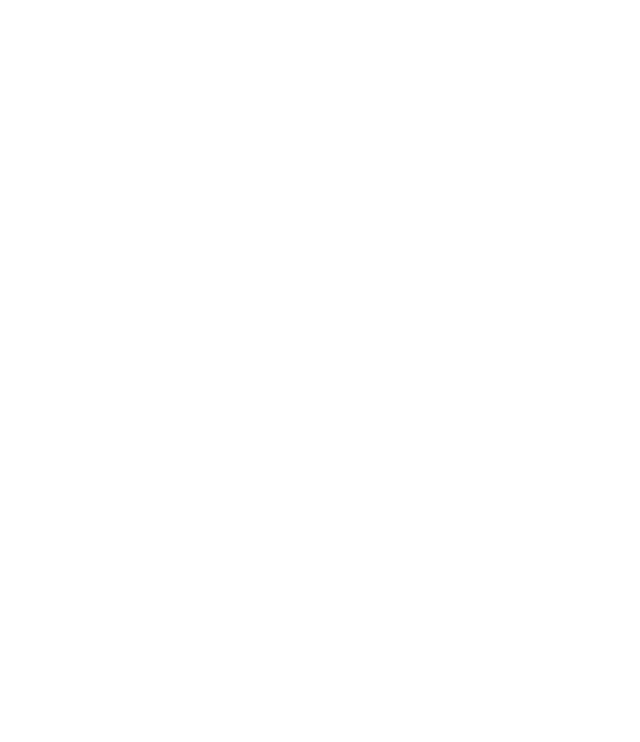
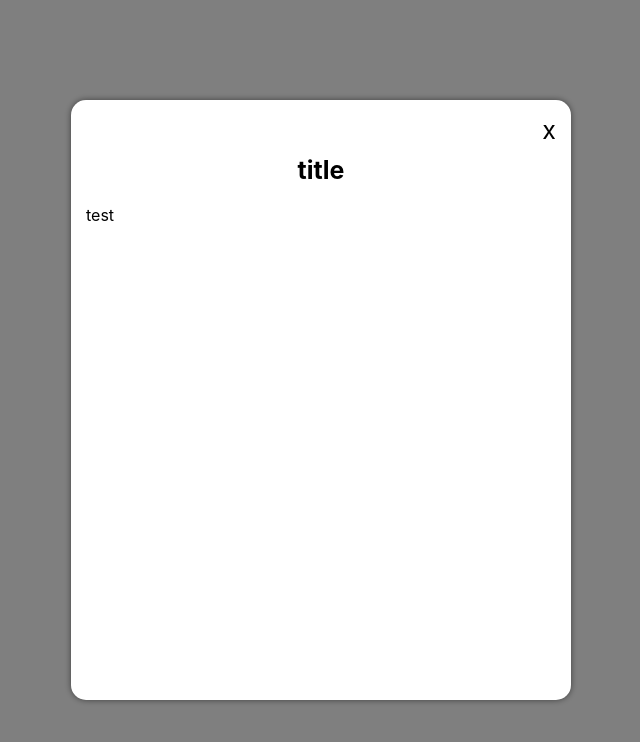
Before and after one commit to Literacy-Improvement-Project/nextjs, a Next.js app: page /modal in a window 1280 px wide. Shown: the top 742 px of the page, without its empty margins (319-959 px from the left). Built offline with nearby package versions, Linux system fonts and the light colour scheme.

Commit message:
testmodule

```diff
--- a/components/organism/Modal/Modal.js
+++ b/components/organism/Modal/Modal.js
@@ -29,8 +29,8 @@
                         x
                     </a>
                 </StyledModalHeader>
-                {title && <StyledModalTitle>오픈사전에 등록하기</StyledModalTitle>}
-                <StyledModalBody>{children}
+                {title && <StyledModalTitle>{title}</StyledModalTitle>}
+                <StyledModalBody>{children}{data}
 
                 </StyledModalBody>
             </StyledModal>
--- a/package.json
+++ b/package.json
@@ -9,7 +9,8 @@
   "dependencies": {
     "next": "12.1.4",
     "react": "18.0.0",
-    "react-dom": "18.0.0"
+    "react-dom": "18.0.0",
+    "styled-components": "^5.3.5"
   },
   "devDependencies": {
     "eslint": "8.12.0",
--- a/pages/modal.js
+++ b/pages/modal.js
@@ -2,10 +2,11 @@
 import { useState } from 'react';
 export default function modal() {
 
-    const [showModal, setShowModal] = useState(false);
+    const [showModal, setShowModal] = useState(true);
+
     return (
         <Modal
-            onClose={() => setShowModal(false)}
+            onClose={() => setShowModal(true)}
             show={showModal}
             title={"title"}
             maskClosable={true}
```
Also changed, not shown: 1 other file (tests, documents, lock files or other folders).
